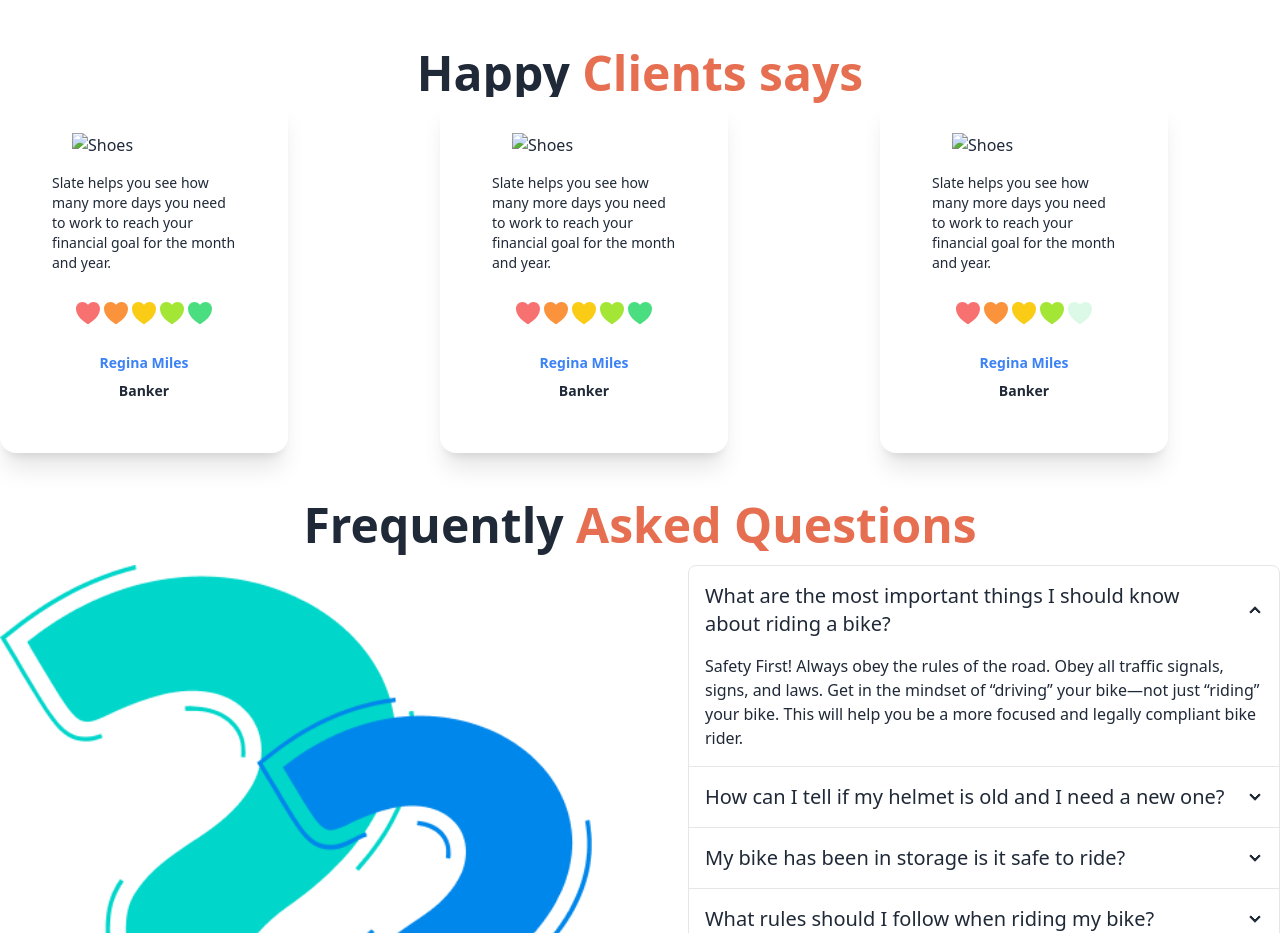
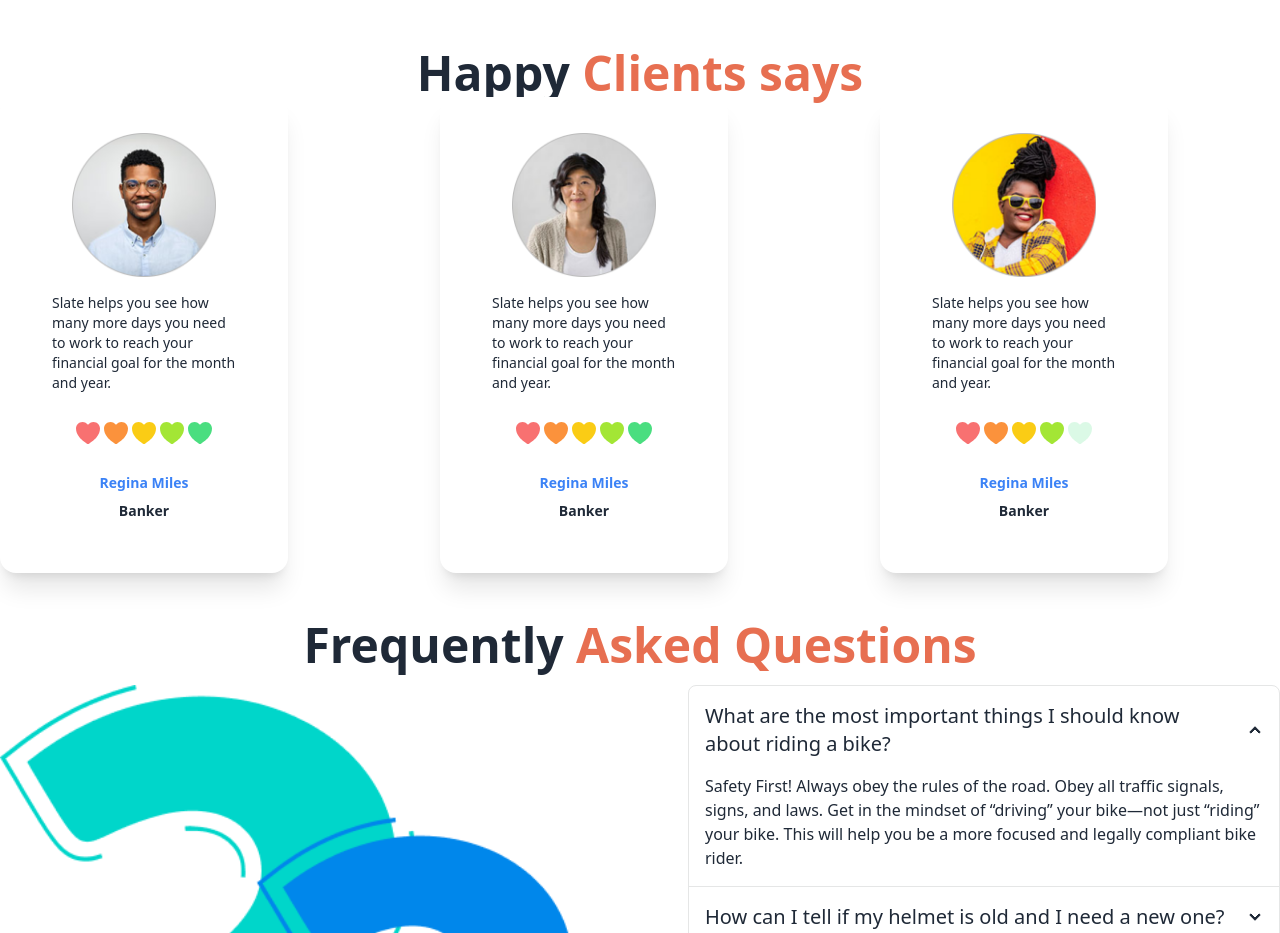
Before and after one commit to anupamahalder/bike-lover, a website: page index.html in a window 1280 px wide. Shown: the part 1580-2513 px from the top of the page. Drawn offline with nearby package versions, Linux system fonts and the light colour scheme; the site is published under a folder, as on GitHub Pages, so addresses that start at the root find nothing; files whose address does not match are found by name.

Commit message:
Modified review section

```diff
--- a/index.html
+++ b/index.html
@@ -182,7 +182,7 @@
           <div class="grid gap-10 grid-cols-1 md:grid-cols-2 lg:grid-cols-3">
             <!-- first review  -->
             <div class="card card-compact w-72 bg-base-100 p-9 shadow-xl">
-              <figure><img class="w-36" src="/images//others/user-1.png" alt="Shoes" /></figure>
+              <figure><img class="w-36" src="./images//others/user-1.png" alt="person" /></figure>
               <div class="card-body items-center">
                 <p>Slate helps you see how
                   many more days you need
@@ -201,7 +201,7 @@
             </div>
             <!-- Second review  -->
             <div class="card card-compact w-72 bg-base-100 p-9 shadow-xl">
-              <figure><img class="w-36" src="/images//others/user-2.png" alt="Shoes" /></figure>
+              <figure><img class="w-36" src="./images/others/user-2.png" alt="person" /></figure>
               <div class="card-body items-center">
                 <p>Slate helps you see how
                   many more days you need
@@ -220,7 +220,7 @@
             </div>
             <!-- third review  -->
             <div class="card card-compact w-72 bg-base-100 p-9 shadow-xl">
-              <figure><img class="w-36" src="/images//others/user-3.png" alt="Shoes" /></figure>
+              <figure><img class="w-36" src="./images/others/user-3.png" alt="person" /></figure>
               <div class="card-body items-center">
                 <p>Slate helps you see how
                   many more days you need
```
